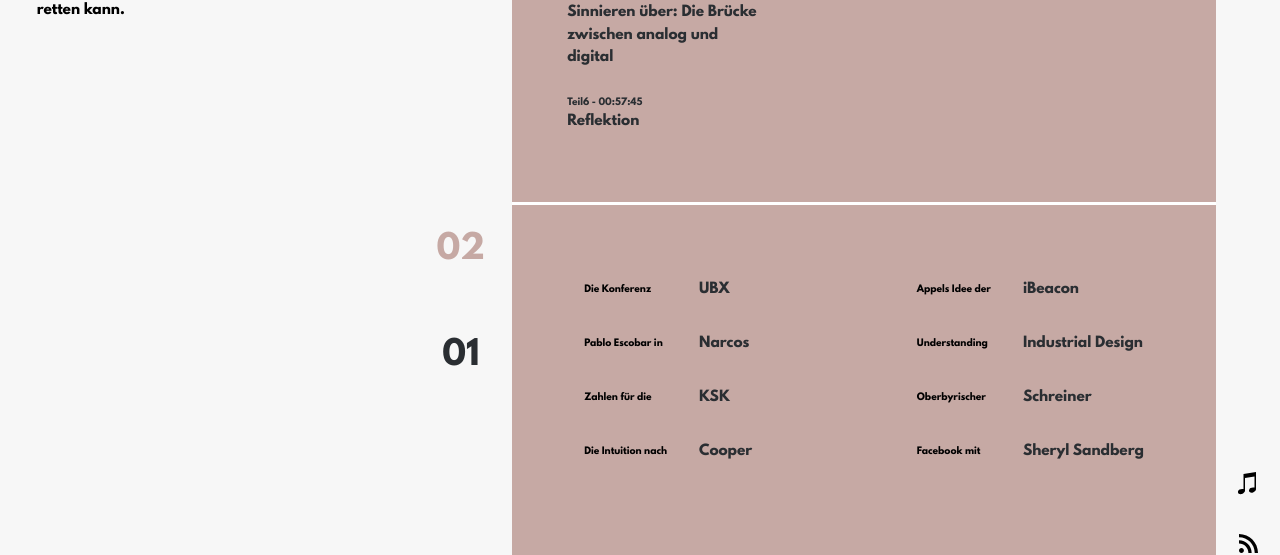
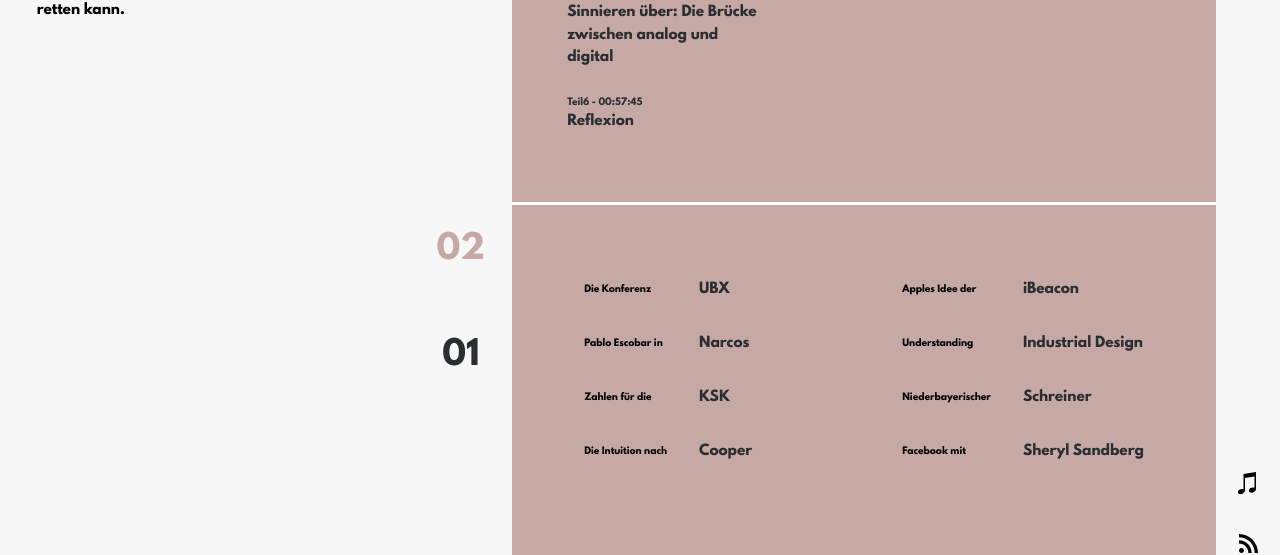
Before and after one commit to blurare/myblog, a Jekyll site: the page built from index.html, in a window 1280 px wide and 900 px high, scrolled down 1509 px. Shown: the part 147-702 px from the top of the window. Built offline with Jekyll 4.4.1, drawn with Linux system fonts in a browser that asks for light colours; nearby versions of some CDN libraries; the list of posts is cut into pages by our own code.

Commit message:
Update 2016-10-16-episode-2.markdown

```diff
--- a/_posts/2016-10-16-episode-2.markdown
+++ b/_posts/2016-10-16-episode-2.markdown
@@ -16,7 +16,7 @@ chapter:
 - "Das Wort der Woche: In·tu·i·ti·ōn"
 - "Das Thema: Physical Web"
 - "Sinnieren über: Die Brücke zwischen analog und digital"
-- "Reflektion"
+- "Reflexion"
 
 chapterStart:
 - ""
@@ -43,7 +43,7 @@ chapterStart:
 
 | | |
 |:-|:-|
-| Appels Idee der | [iBeacon](https://developer.apple.com/ibeacon/) |
+| Apples Idee der | [iBeacon](https://developer.apple.com/ibeacon/) |
 | Understanding | [Industrial Design](http://shop.oreilly.com/product/0636920037019.do) |
-| Oberbyrischer | [Schreiner](https://www.youtube.com/watch?v=6vMejS21KH4) |
+| Niederbayerischer | [Schreiner](https://www.youtube.com/watch?v=6vMejS21KH4) |
 | Facebook mit | [Sheryl Sandberg](https://www.facebook.com/sheryl?fref=ts) |
```
